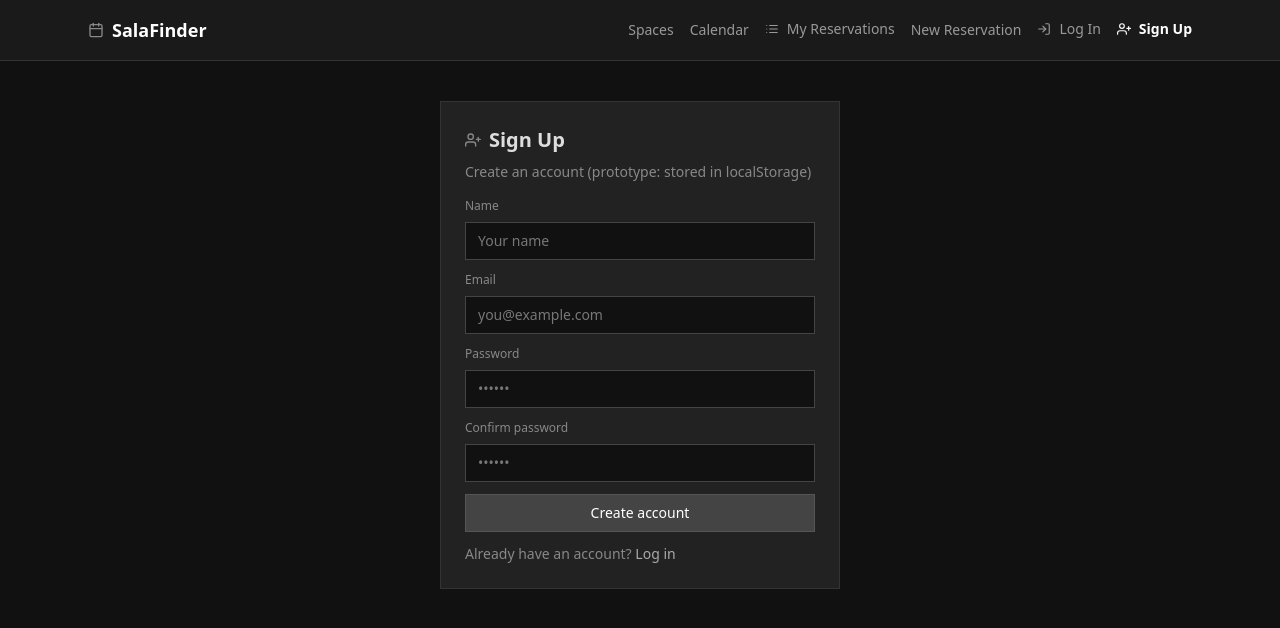
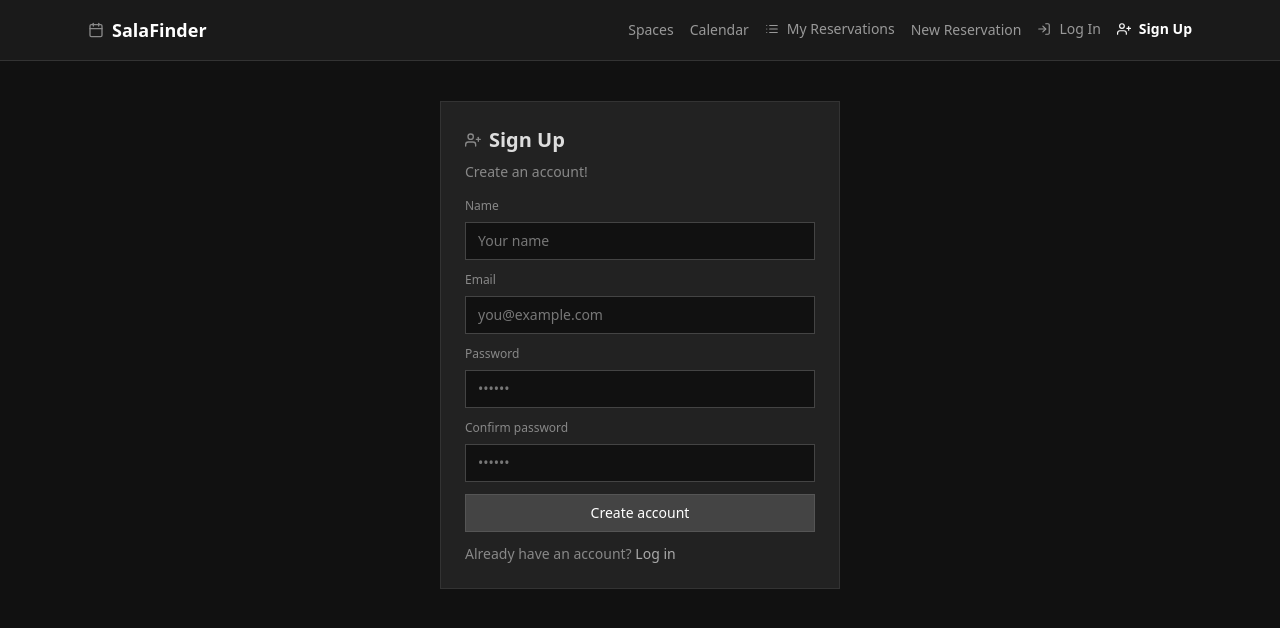
Before and after one commit to alejandruxxug/WebDev-SalaFinder, a React (Vite) app: page /signup in a window 1280 px wide. Shown: the top 628 px of the page. Built offline with nearby package versions, Linux system fonts and the light colour scheme.

Commit message:
Changed signUp

```diff
--- a/src/pages/signUpPage.tsx
+++ b/src/pages/signUpPage.tsx
@@ -75,7 +75,7 @@ export default function SignUpPage() {
           <FiUserPlus className="text-[#888]" />
           <h1 className="text-xl font-semibold">Sign Up</h1>
         </div>
-        <p className="mt-2 text-sm text-[#888]">Create an account (prototype: stored in localStorage)</p>
+        <p className="mt-2 text-sm text-[#888]">Create an account!</p>
 
         {!submitted && (
           <form className="mt-4 flex flex-col gap-3" onSubmit={onSubmit}>
```
